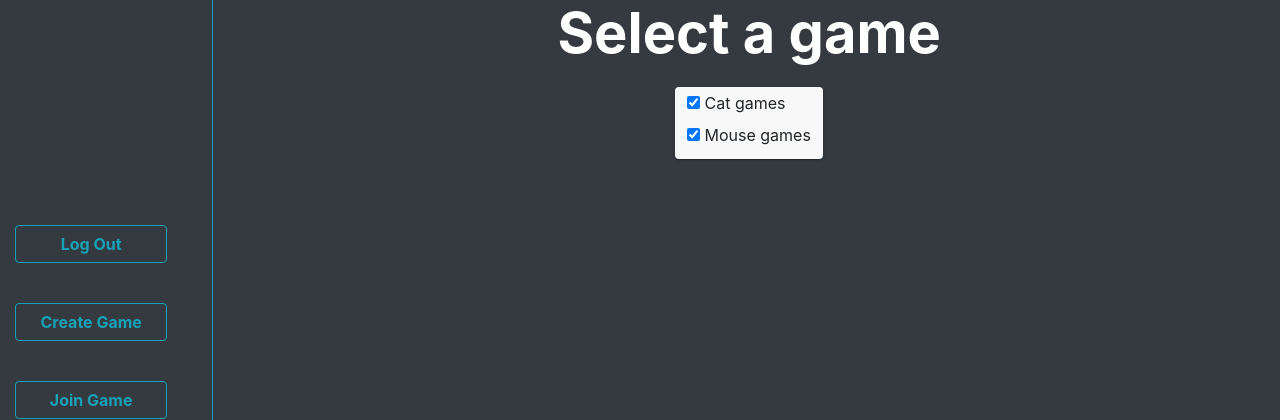
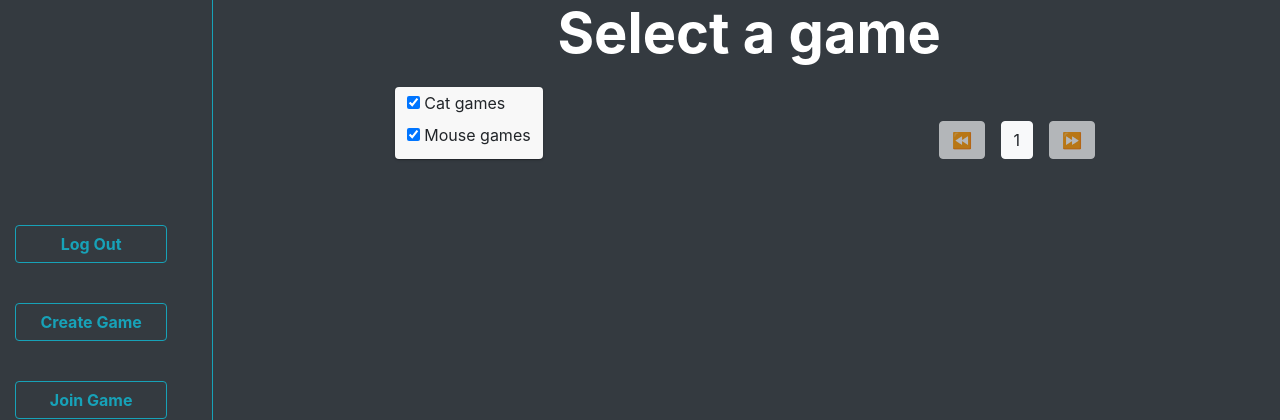
Before and after one commit to AlejandroSantorum/TomsJerry, a Django app: template templates/mouse_cat/select_game.html in a window 1280 px wide. Shown: the top 420 px of the page. Run offline with Django 3.2, Linux system fonts and the light colour scheme; the template is opened without the code that fills it, so the values that code supplies are empty; some libraries are stand-ins or nearby versions.

Commit message:
finish pagination

```diff
--- a/static/js/pagination.js
+++ b/static/js/pagination.js
@@ -2,6 +2,7 @@ $( function () {
     var nItems = Math.floor(Number( (window.innerHeight - $('#select-header').height() ) / $('.game-aref').height()));
     var page = 0;
     var visibles, transparent;
+    var nPages;
     setVisibles();
     showVisibles();
 
@@ -33,12 +34,28 @@ $( function () {
             });
         }
 
+        nPages = Math.ceil( Number(visibles.length / nItems) )
+
+        if (nPages == 0){
+            $('[name=next]').attr('disabled', true);
+            $('[name=prev]').attr('disabled', true);
+        } else {
+            $('[name=next]').attr('disabled', false);
+            $('[name=prev]').attr('disabled', false);
+        }
+
+        if (nPages - 1 == page) {
+            $('[name=next]').attr('disabled', true);
+        }
+        $('[name=prev]').attr('disabled', true);
+        page = 0;
+        $('#page-number').html(page+1);
     }
 
     function showVisibles() {
         let vStart = nItems * page;
         let vEnd = Math.min(vStart + nItems, visibles.length)
-        console.log(vStart, vEnd, visibles.length);
+
         for (var i = vStart; i < vEnd; i++) {
             visibles[i].addClass('d-flex').removeClass('d-none');
         }
@@ -48,13 +65,28 @@ $( function () {
         }
 
         for (var i = vEnd; i < visibles.length; i++ ){
-            console.log('Deleting');
+
             visibles[i].addClass('d-none').removeClass('d-flex');
         }
 
         for (t of transparent) {
             $(t).addClass('d-none').removeClass('d-flex');
         }
+    }
+
+    function shiftPage(shift) {
+        page += shift;
+        if (nPages - 1 == page) {
+            $('[name=next]').attr('disabled', true);
+        } else {
+            $('[name=next]').attr('disabled', false);
+        }
+        if (page == 0){
+            $('[name=prev]').attr('disabled', true);
+        } else {
+            $('[name=prev]').attr('disabled', false);
+        }
+        $('#page-number').html(page+1);
     }
 
     $('#cat-filter').change( function (event) {
@@ -66,4 +98,14 @@ $( function () {
         setVisibles();
         showVisibles();
     });
+
+    $('[name=prev]').click( function () {
+        shiftPage(-1);
+        showVisibles();
+    });
+
+    $('[name=next]').click( function () {
+        shiftPage(1);
+        showVisibles();
+    });
 });
--- a/templates/mouse_cat/select_game.html
+++ b/templates/mouse_cat/select_game.html
@@ -7,9 +7,11 @@
 {% endblock %}
 
 {% block content %}
-<div id="select-header" class="d-flex flex-column align-items-center">
+
+<div id="select-header" class="d-flex flex-column align-items-center w-100">
     <span class="display-4 text-white font-weight-bold">Select a game</span>
 
+    <div class="d-flex flex-row align-items-end" style="width: calc(calc(100%/12)*8); justify-content: space-between;">
         <div class="filter-card">
             <div>
                 <input type="checkbox" id="cat-filter" name="cat-filter" checked></input>
@@ -21,6 +23,12 @@
             </div>
         </div>
 
+        <div class="flex-row d-flex">
+            <button class="btn btn-light ml-2 mr-2" type="button" name="prev" disabled>⏪</button>
+            <div class="btn btn-light ml-2 mr-2" style="cursor: inherit;" id="page-number">1</div>
+            <button class="btn btn-light ml-2 mr-2" type="button" name="next">⏩️</button>
+        </div>
+    </div>
 </div>
 
 {% for g in games %}
```
Also changed, not shown: static/js/drag-drop.js (+7 -7 lines), static/js/replay-game.js (+4 -4 lines). Lines whose indentation alone changed are shown as unchanged.
